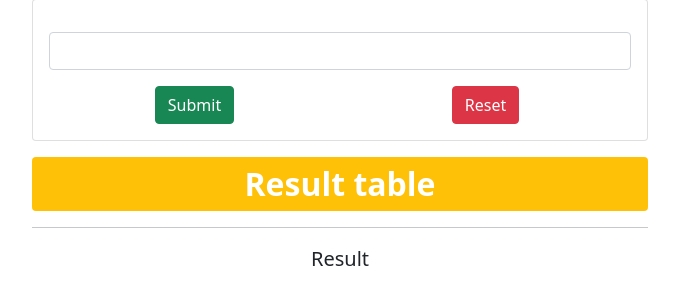
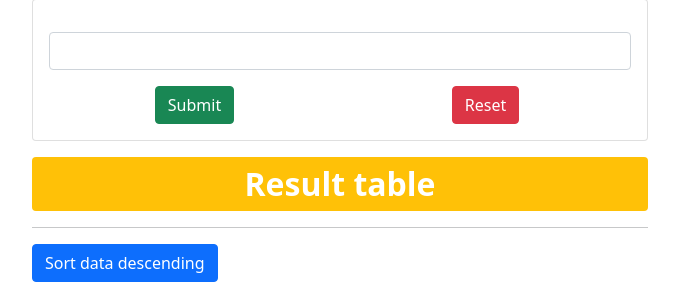
Before and after one commit to pradeepkhadka505/PollApp, a Django app: page /pollapp/ in a window 1280 px wide. Shown: the part 466-748 px from the top of the page, without its empty margins (300-979 px from the left). Run offline with Django 3.2, Linux system fonts and the light colour scheme.

Commit message:
sorting poll accordeing to the vote or value have implemented

```diff
--- a/PollProject/PollApp/urls.py
+++ b/PollProject/PollApp/urls.py
@@ -4,5 +4,6 @@ from . import views
 
 urlpatterns = [
     path('', views.index, name='index'),
-    path('getquery', views.getquery, name='getquery')
+    path('getquery', views.getquery, name='getquery'),
+    path('sortdata', views.sortdata, name='sortdata')
 ]
--- a/PollProject/PollApp/views.py
+++ b/PollProject/PollApp/views.py
@@ -23,3 +23,12 @@ def getquery(request):
         "globalcnt": globalcnt
     }
     return render(request, 'index.html', context=my_dict)
+
+def sortdata(request):
+    global globalcnt
+    globalcnt = dict(sorted(globalcnt.items(), key=lambda x:x[1], reverse=True))
+    my_dict = {
+        "arr":arr,
+        'globalcnt':globalcnt
+    }
+    return render(request, 'index.html', context=my_dict)
--- a/PollProject/templates/index.html
+++ b/PollProject/templates/index.html
@@ -83,9 +83,9 @@
                     Result table
                 </p>
                 <hr>
-                <p class="lead" style="text-align: center;">
-                    Result
-                </p>
+                <a href="{% url 'sortdata' %}" class="btn btn-primary" style="text-align: center;">
+                    Sort data descending
+                </a>
             </div>
 
         </div>
```
